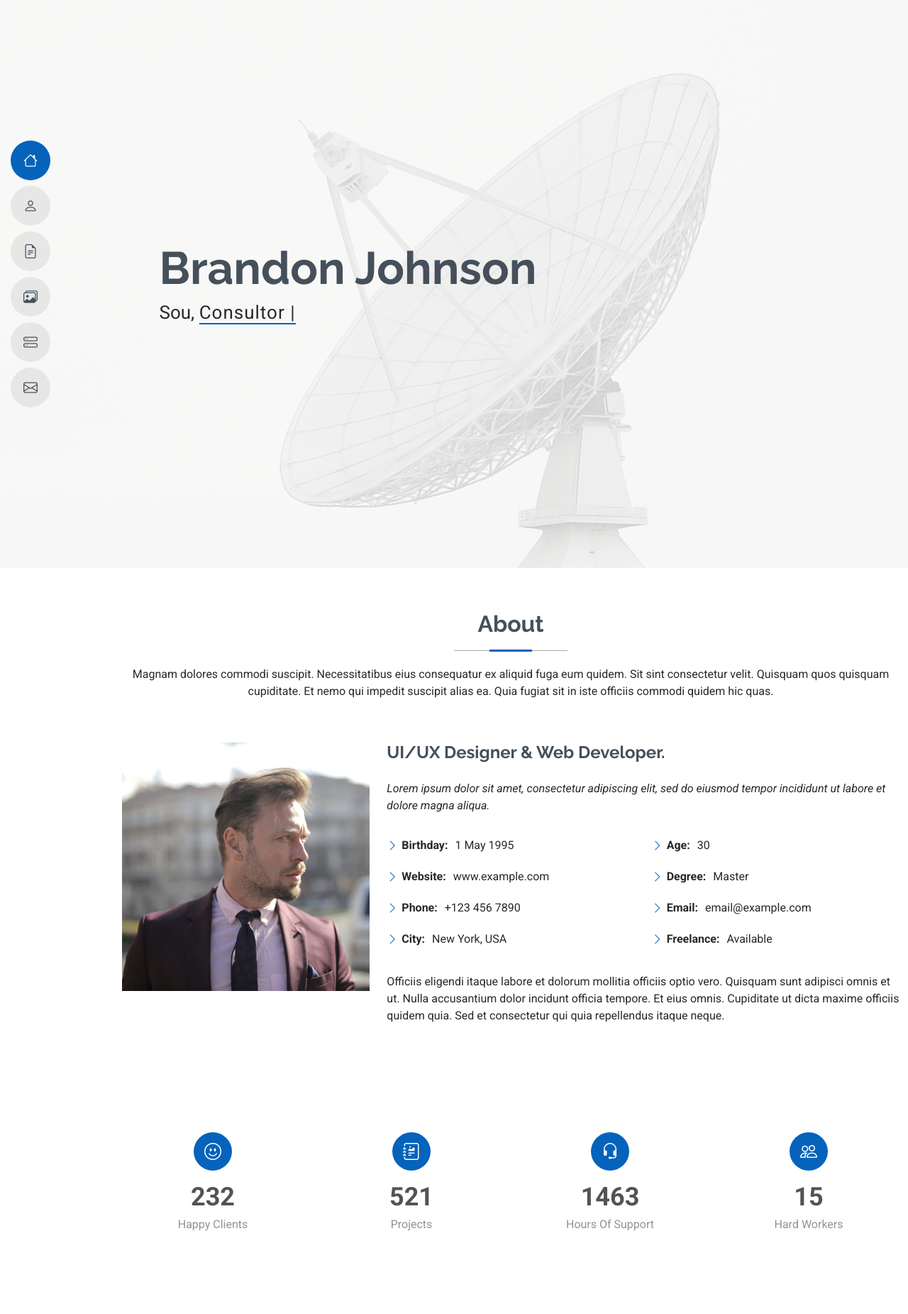
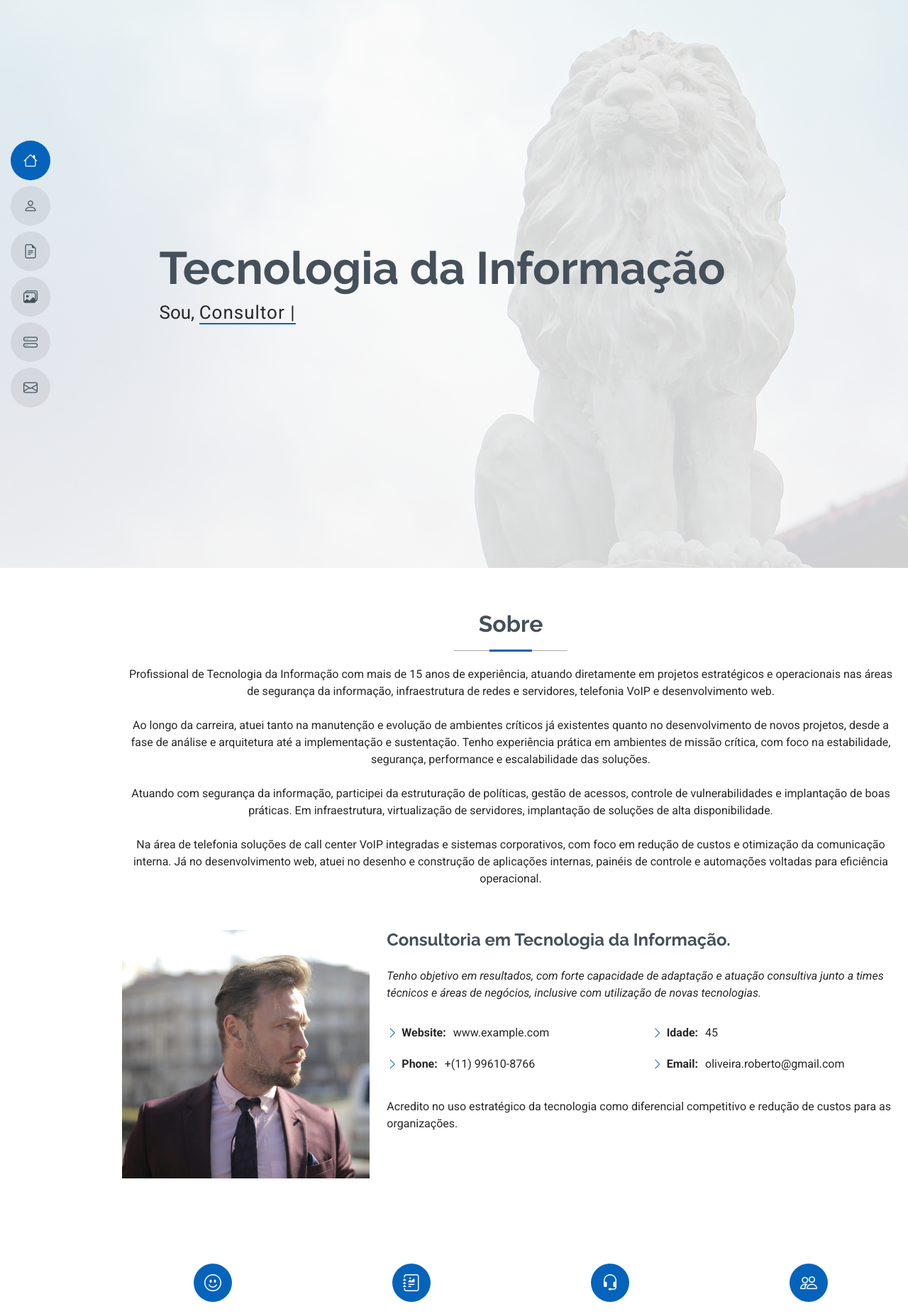
Before and after one commit to betosantos/projetoflask, a Flask app: page / in a window 1280 px wide. Shown: the top 1851 px of the page at 71% size. Run offline with Flask 3, Linux system fonts and the light colour scheme; some libraries are stand-ins or nearby versions.

Commit message:
Criação da área SOBRE do site

```diff
--- a/static/assets/css/main.css
+++ b/static/assets/css/main.css
@@ -525,7 +525,7 @@ section,
 
 .hero:before {
   content: "";
-  background: color-mix(in srgb, var(--background-color), transparent 22%);
+  background: color-mix(in srgb, var(--background-color), transparent 16%);
   position: absolute;
   inset: 0;
   z-index: 2;
--- a/templates/base.html
+++ b/templates/base.html
@@ -7,23 +7,19 @@
   <title>Index - MyResume Bootstrap Template</title>
   <meta content="" name="description">
   <meta content="" name="keywords">
-
   <!-- Favicons -->
   <link rel="icon" href="{{ url_for('static', filename="assets/img/favicon.png") }}">
   <link rel="apple-touch-icon" href="{{ url_for('static', filename="assets/img/apple-touch-icon.png") }}">
-
   <!-- Fonts -->
   <link href="https://fonts.googleapis.com" rel="preconnect">
   <link href="https://fonts.gstatic.com" rel="preconnect" crossorigin>
   <link href="https://fonts.googleapis.com/css2?family=Roboto:ital,wght@0,100;0,300;0,400;0,500;0,700;0,900;1,100;1,300;1,400;1,500;1,700;1,900&family=Poppins:ital,wght@0,100;0,200;0,300;0,400;0,500;0,600;0,700;0,800;0,900;1,100;1,200;1,300;1,400;1,500;1,600;1,700;1,800;1,900&family=Raleway:ital,wght@0,100;0,200;0,300;0,400;0,500;0,600;0,700;0,800;0,900;1,100;1,200;1,300;1,400;1,500;1,600;1,700;1,800;1,900&display=swap" rel="stylesheet">
-
   <!-- Vendor CSS Files -->
   <link rel="stylesheet" href="{{ url_for('static', filename="assets/vendor/bootstrap/css/bootstrap.min.css") }}" >
   <link rel="stylesheet" href="{{ url_for('static', filename="assets/vendor/bootstrap-icons/bootstrap-icons.css") }}" >
   <link rel="stylesheet" href="{{ url_for('static', filename="assets/vendor/aos/aos.css") }}" >
   <link rel="stylesheet" href="{{ url_for('static', filename="assets/vendor/glightbox/css/glightbox.min.css") }}" >
   <link rel="stylesheet" href="{{ url_for('static', filename='assets/vendor/swiper/swipper-bundle.min.css') }}"  >
-
   <!-- Main CSS File -->
   <link rel="stylesheet" href="{{ url_for('static', filename='assets/css/main.css') }}" >
 </head>
@@ -53,13 +49,12 @@
     <!-- Hero Section -->
     <section id="hero" class="hero section light-background">
 
-      <img src="{{ url_for('static', filename="assets/img/background.png") }}" alt="">
-     <!-- <img src="{{ url_for('static', filename="assets/img/hero-bg.jpg") }}" alt=""> -->
+      <img src="{{ url_for('static', filename="assets/img/leao.jpg") }}" alt="">
 
       <div class="container" data-aos="zoom-out">
         <div class="row justify-content-center">
           <div class="col-lg-9">
-            <h2>Brandon Johnson</h2>
+            <h2>Tecnologia da Informação</h2>
             <p>Sou, <span class="typed" data-typed-items="Desenvolvedor Web, Consultor de Tecnologia da Informação, Freelancer">Designer</span><span class="typed-cursor typed-cursor--blink" aria-hidden="true"></span></p>
             <!--<div class="social-links">
               <a href="#"><i class="bi bi-twitter-x"></i></a>
@@ -78,8 +73,14 @@
 
       <!-- Section Title -->
       <div class="container section-title" data-aos="fade-up">
-        <h2>About</h2>
-        <p>Magnam dolores commodi suscipit. Necessitatibus eius consequatur ex aliquid fuga eum quidem. Sit sint consectetur velit. Quisquam quos quisquam cupiditate. Et nemo qui impedit suscipit alias ea. Quia fugiat sit in iste officiis commodi quidem hic quas.</p>
+        <h2>Sobre</h2>
+        <p>Profissional de Tecnologia da Informação com mais de 15 anos de experiência, atuando diretamente em projetos estratégicos e operacionais nas áreas de segurança da informação, infraestrutura de redes e servidores, telefonia VoIP e desenvolvimento web.</p>
+        <br>
+        <p>Ao longo da carreira, atuei tanto na manutenção e evolução de ambientes críticos já existentes quanto no desenvolvimento de novos projetos, desde a fase de análise e arquitetura até a implementação e sustentação. Tenho experiência prática em ambientes de missão crítica, com foco na estabilidade, segurança, performance e escalabilidade das soluções.</p>
+        <br>
+        <p>Atuando com segurança da informação, participei da estruturação de políticas, gestão de acessos, controle de vulnerabilidades e implantação de boas práticas. Em infraestrutura, virtualização de servidores, implantação de soluções de alta disponibilidade.</p>
+        <br>
+        <p>Na área de telefonia soluções de call center VoIP integradas e sistemas corporativos, com foco em redução de custos e otimização da comunicação interna. Já no desenvolvimento web, atuei no desenho e construção de aplicações internas, painéis de controle e automações voltadas para eficiência operacional.</p>
       </div><!-- End Section Title -->
 
       <div class="container" data-aos="fade-up" data-aos-delay="100">
@@ -89,32 +90,26 @@
             <img src="assets/img/profile-img.jpg" class="img-fluid" alt="">
           </div>
           <div class="col-lg-8 content">
-            <h2>UI/UX Designer &amp; Web Developer.</h2>
+            <h2>Consultoria em Tecnologia da Informação.</h2>
             <p class="fst-italic py-3">
-              Lorem ipsum dolor sit amet, consectetur adipiscing elit, sed do eiusmod tempor incididunt ut labore et dolore
-              magna aliqua.
+                Tenho objetivo em resultados, com forte capacidade de adaptação e atuação consultiva junto a times técnicos e áreas de negócios, inclusive com utilização de novas tecnologias.
             </p>
             <div class="row">
               <div class="col-lg-6">
                 <ul>
-                  <li><i class="bi bi-chevron-right"></i> <strong>Birthday:</strong> <span>1 May 1995</span></li>
                   <li><i class="bi bi-chevron-right"></i> <strong>Website:</strong> <span>www.example.com</span></li>
-                  <li><i class="bi bi-chevron-right"></i> <strong>Phone:</strong> <span>+123 456 7890</span></li>
-                  <li><i class="bi bi-chevron-right"></i> <strong>City:</strong> <span>New York, USA</span></li>
+                  <li><i class="bi bi-chevron-right"></i> <strong>Phone:</strong> <span>+(11) 99610-8766</span></li>
                 </ul>
               </div>
               <div class="col-lg-6">
                 <ul>
-                  <li><i class="bi bi-chevron-right"></i> <strong>Age:</strong> <span>30</span></li>
-                  <li><i class="bi bi-chevron-right"></i> <strong>Degree:</strong> <span>Master</span></li>
-                  <li><i class="bi bi-chevron-right"></i> <strong>Email:</strong> <span>email@example.com</span></li>
-                  <li><i class="bi bi-chevron-right"></i> <strong>Freelance:</strong> <span>Available</span></li>
+                  <li><i class="bi bi-chevron-right"></i> <strong>Idade:</strong> <span>45</span></li>
+                  <li><i class="bi bi-chevron-right"></i> <strong>Email:</strong> <span>oliveira.roberto@gmail.com</span></li>
                 </ul>
               </div>
             </div>
             <p class="py-3">
-              Officiis eligendi itaque labore et dolorum mollitia officiis optio vero. Quisquam sunt adipisci omnis et ut. Nulla accusantium dolor incidunt officia tempore. Et eius omnis.
-              Cupiditate ut dicta maxime officiis quidem quia. Sed et consectetur qui quia repellendus itaque neque.
+                Acredito no uso estratégico da tecnologia como diferencial competitivo e redução de custos para as organizações.
             </p>
           </div>
         </div>
```
Also changed, not shown: static/assets/img/leao.jpg (added).
